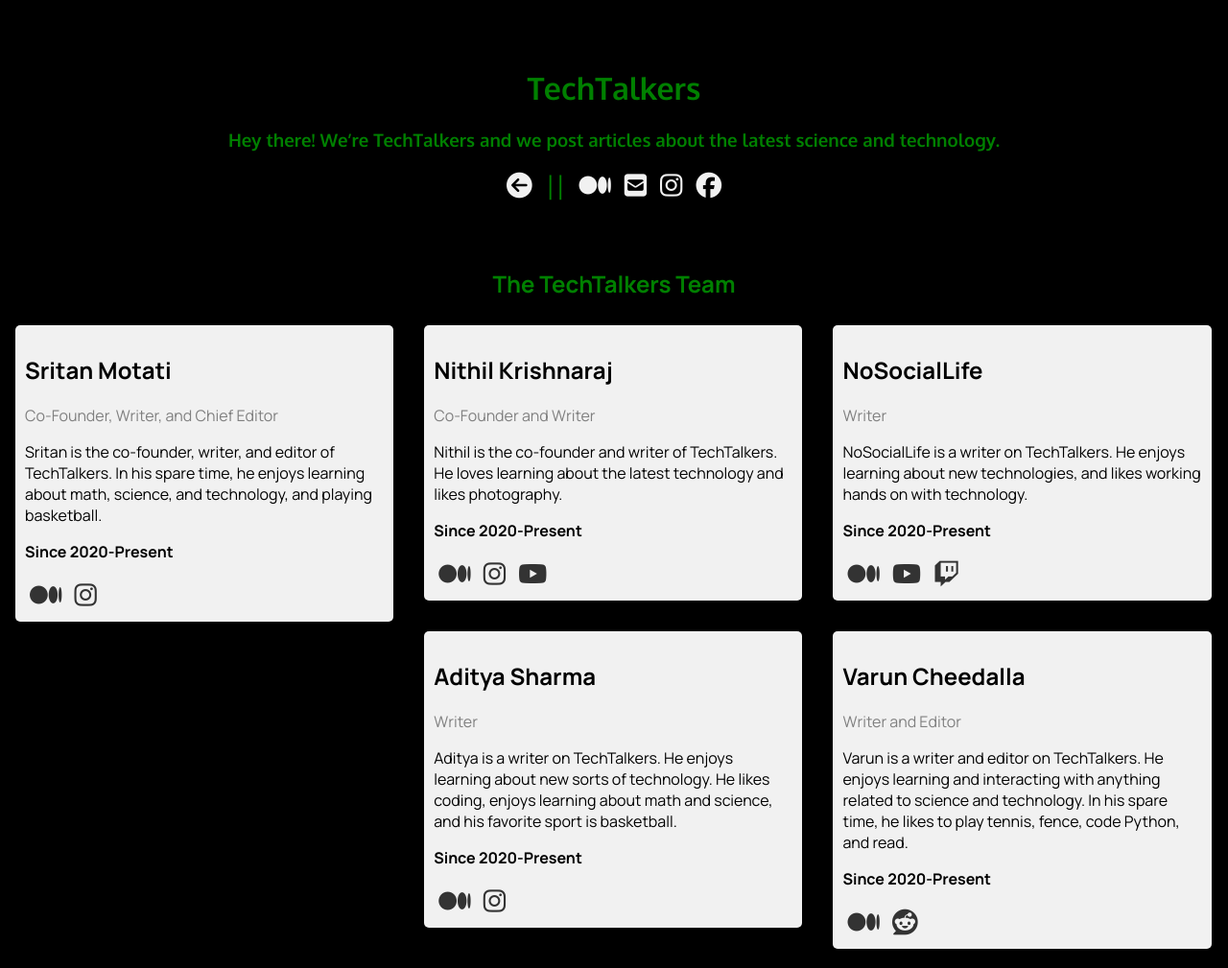
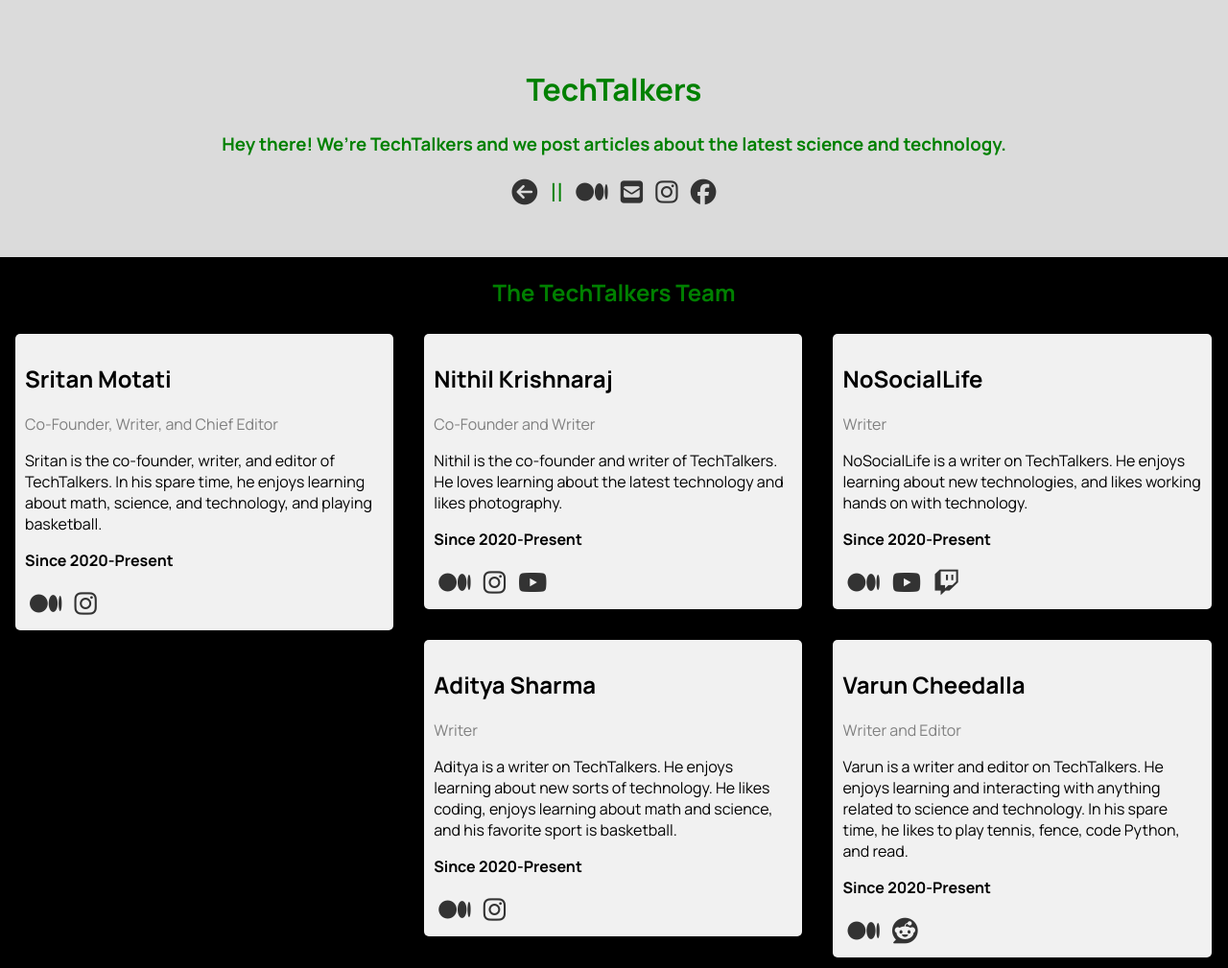
Before and after one commit to techtalkers/techtalkers.github.io, a website: page about/index.html in a window 1280 px wide. Shown: the top 1009 px of the page at 96% size. Drawn offline with Linux system fonts and the light colour scheme.

Commit message:
Update style.css

```diff
--- a/about/style.css
+++ b/about/style.css
@@ -40,13 +40,14 @@
     padding: 50px;
     text-align: center;
     color: green;
-    font-family: Oxygen;
+    font-family: Manrope;
+    background-color: #dbdbdb;
   }
   .about-section a {
     font-size: 20pt;
     cursor: pointer;
     padding: 5px;
-    color: #f1f1f1;
+    color: #333;
     transition: 0.2s;
   }
   .about-section a:hover {
```
